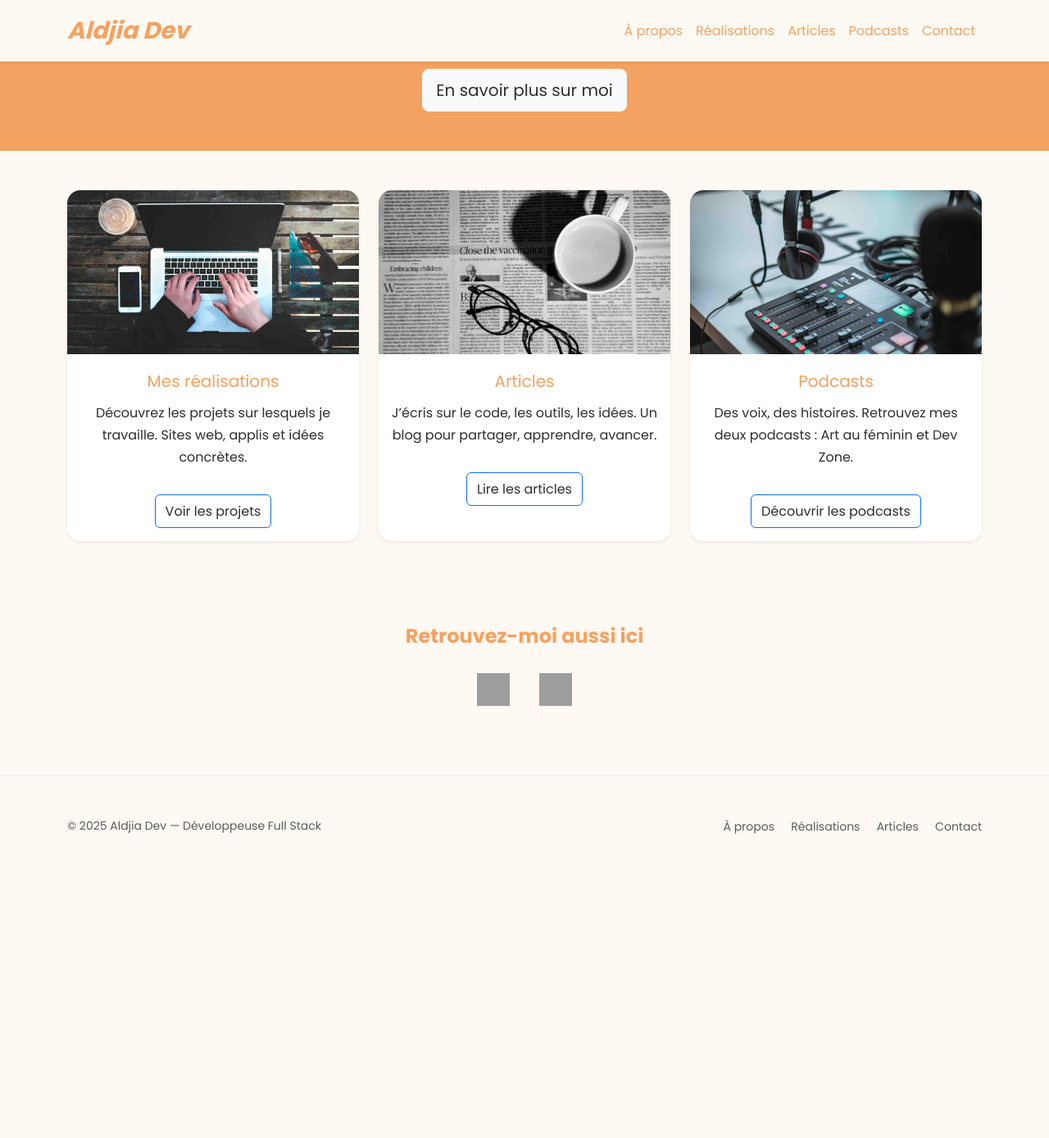
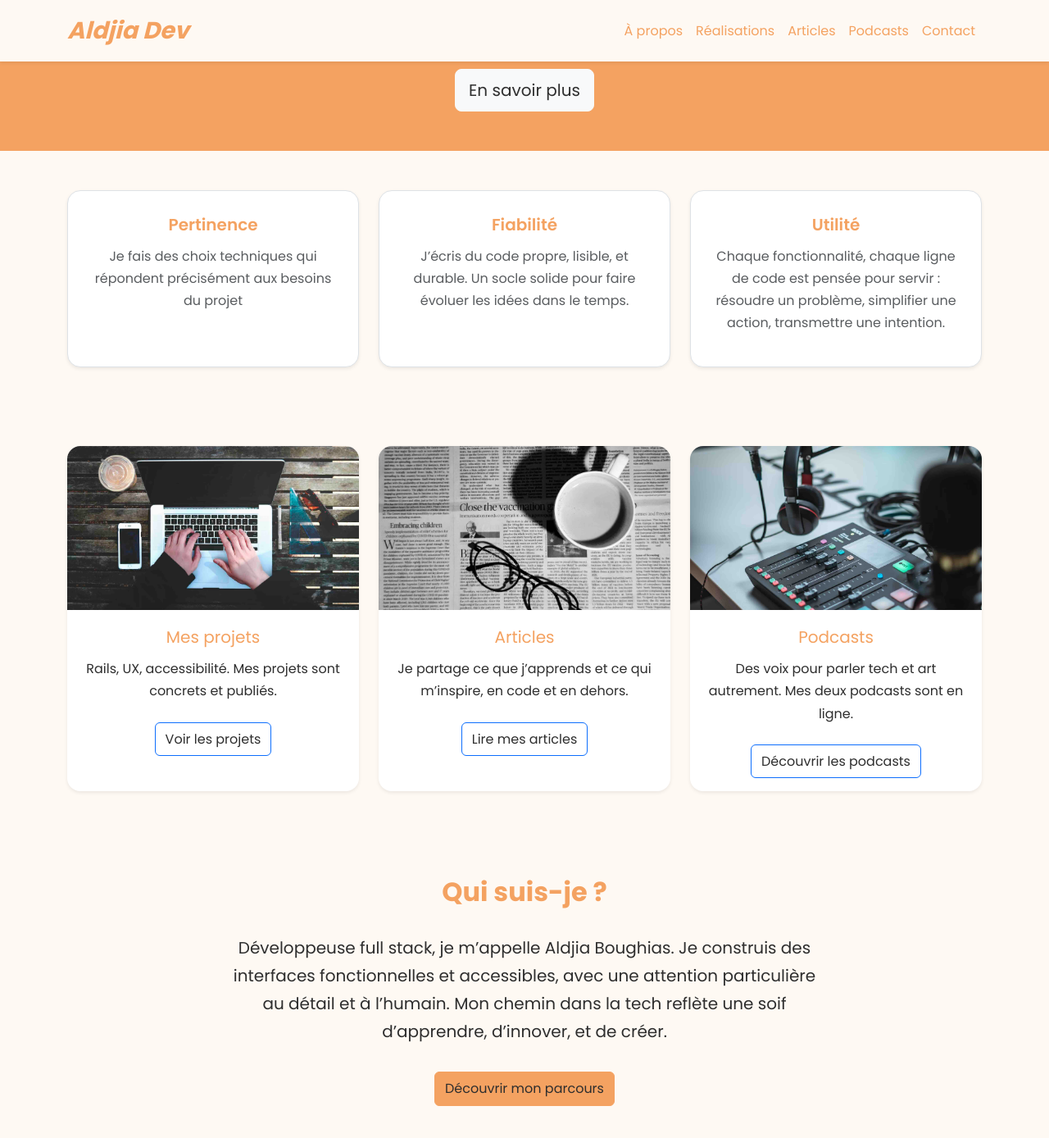
Before and after one commit to AldjiaDev/aldjia.dev, a Jekyll site: the page built from index.html, in a window 1280 px wide and 1400 px high, scrolled down 331 px. Shown: the top 1388 px of the window at 82% size. Built offline with Jekyll 4.4.1, drawn with Linux system fonts in a browser that asks for light colours; before the commit the page ends 1388 px from its top, so only the background shows below that; some of the changed text lies outside the part shown; grey boxes are pictures that could not be loaded.

Commit message:
Improve landing page content and wording for clarity and tone

```diff
--- a/index.html
+++ b/index.html
@@ -3,56 +3,78 @@ layout: default
 title: Accueil
 ---
 
-<!-- HERO AVEC MOT CLÉ ANIMÉ -->
-<section class="py-5 text-center" style="background-color: var(--primary); color: white;">
+<!-- HERO AVEC ANIMATION -->
+<section class="py-5 text-center" style="background-color: var(--primary); color: white; position: relative; z-index: 1;">
   <div class="container">
     <h1 class="display-3 fw-bold mb-4 text-white">
       Je développe des interfaces<br>
-      <span id="mot-clé" style="color: var(--accent);">solides</span>
+      <span id="typed-text" style="color: var(--accent);">Utiles, Humaines et Inspirantes.</span>
     </h1>
     <p class="lead text-white-50 mb-4">
-      Le code au service de projets concrets, humains, engagés.
+      Des projets concrets, du code qui a du sens.
     </p>
-    <a href="/about.html" class="btn btn-light btn-lg">En savoir plus sur moi</a>
+    <a href="/about" class="btn btn-light btn-lg">En savoir plus</a>
   </div>
 </section>
 
-<!-- SECTION NAVIGATION -->
+
+<!-- VALEURS -->
 <section class="container py-5">
   <div class="row text-center g-4">
+    <div class="col-md-4">
+      <div class="p-4 border rounded-4 shadow-sm bg-white h-100">
+        <h5 class="fw-semibold" style="color: var(--primary);">Pertinence</h5>
+        <p class="text-muted">Je fais des choix techniques qui répondent précisément aux besoins du projet </p>
+      </div>
+    </div>
+    <div class="col-md-4">
+      <div class="p-4 border rounded-4 shadow-sm bg-white h-100">
+        <h5 class="fw-semibold" style="color: var(--primary);">Fiabilité</h5>
+        <p class="text-muted">J’écris du code propre, lisible, et durable. Un socle solide pour faire évoluer les idées dans le temps.</p>
+      </div>
+    </div>
+    <div class="col-md-4">
+      <div class="p-4 border rounded-4 shadow-sm bg-white h-100">
+        <h5 class="fw-semibold" style="color: var(--primary);">Utilité</h5>
+        <p class="text-muted">Chaque fonctionnalité, chaque ligne de code est pensée pour servir : résoudre un problème, simplifier une action, transmettre une intention.</p>
+      </div>
+    </div>
+  </div>
+</section>
 
-    <!-- Card : Mes réalisations -->
+<!-- PROJETS / ARTICLES / PODCASTS -->
+<section class="container py-5">
+  <div class="row g-4 text-center">
+
     <div class="col-md-4">
-      <div class="card h-100 shadow-sm border-0 rounded-4 overflow-hidden">
-        <img src="/assets/images/projet.jpeg" class="card-img-top" alt="Mes réalisations" style="object-fit: cover; height: 200px;">
-        <div class="card-body text-center">
-          <h5 class="card-title" style="color: var(--primary);">Mes réalisations</h5>
-          <p class="card-text">Découvrez les projets sur lesquels je travaille. Sites web, applis et idées concrètes.</p>
-          <a href="/realisations.html" class="btn btn-outline-primary mt-3">Voir les projets</a>
+      <div class="card h-100 border-0 shadow-sm rounded-4 overflow-hidden">
+        <img src="/assets/images/projet.jpeg" class="card-img-top" style="object-fit: cover; height: 200px;" alt="Réalisations">
+        <div class="card-body">
+          <h5 class="card-title" style="color: var(--primary);">Mes projets</h5>
+          <p class="card-text">Rails, UX, accessibilité. Mes projets sont concrets et publiés.</p>
+          <a href="/realisations" class="btn btn-outline-primary mt-2">Voir les projets</a>
         </div>
       </div>
     </div>
 
-    <!-- Card : Articles -->
     <div class="col-md-4">
-      <div class="card h-100 shadow-sm border-0 rounded-4 overflow-hidden">
-        <img src="/assets/images/article.jpeg" class="card-img-top" alt="Articles" style="object-fit: cover; height: 200px;">
-        <div class="card-body text-center">
+      <div class="card h-100 border-0 shadow-sm rounded-4 overflow-hidden">
+        <img src="/assets/images/article.jpeg" class="card-img-top" style="object-fit: cover; height: 200px;" alt="Articles">
+        <div class="card-body">
           <h5 class="card-title" style="color: var(--primary);">Articles</h5>
-          <p class="card-text">J’écris sur le code, les outils, les idées. Un blog pour partager, apprendre, avancer.</p>
-          <a href="/blog.html" class="btn btn-outline-primary mt-3">Lire les articles</a>
+          <p class="card-text">Je partage ce que j’apprends et ce qui m’inspire, en code et en dehors.</p>
+          <a href="/blog" class="btn btn-outline-primary mt-2">Lire mes articles</a>
         </div>
       </div>
     </div>
 
-    <!-- Card : Podcasts -->
     <div class="col-md-4">
-      <div class="card h-100 shadow-sm border-0 rounded-4 overflow-hidden">
-        <img src="/assets/images/podcasts.jpeg" class="card-img-top" alt="Podcasts" style="object-fit: cover; height: 200px;">
-        <div class="card-body text-center">
+      <div class="card h-100 border-0 shadow-sm rounded-4 overflow-hidden">
+        <img src="/assets/images/podcasts.jpeg" class="card-img-top" style="object-fit: cover; height: 200px;" alt="Podcasts">
+        <div class="card-body">
           <h5 class="card-title" style="color: var(--primary);">Podcasts</h5>
-          <p class="card-text">Des voix, des histoires. Retrouvez mes deux podcasts : Art au féminin et Dev Zone.</p>
-          <a href="/podcasts.html" class="btn btn-outline-primary mt-3">Découvrir les podcasts</a>
+          <p class="card-text">Des voix pour parler tech et art autrement. Mes deux podcasts sont en ligne.</p>
+          <a href="/podcasts" class="btn btn-outline-primary mt-2">Découvrir les podcasts</a>
         </div>
       </div>
     </div>
@@ -60,9 +82,22 @@ title: Accueil
   </div>
 </section>
 
-<!-- Logos GitHub & LinkedIn -->
+<!-- SECTION À PROPOS -->
+<section class="py-5 text-center" style="background-color: #FEF9F3;">
+  <div class="container">
+    <h2 class="mb-4">Qui suis-je ?</h2>
+    <p class="lead mx-auto" style="max-width: 720px;">
+     Développeuse full stack, je m’appelle Aldjia Boughias.
+      Je construis des interfaces fonctionnelles et accessibles, avec une attention particulière au détail et à l’humain.
+      Mon chemin dans la tech reflète une soif d’apprendre, d’innover, et de créer.
+    </p>
+    <a href="/about" class="btn btn-primary mt-3">Découvrir mon parcours</a>
+  </div>
+</section>
+
+<!-- SECTION RÉSEAUX -->
 <section class="container text-center py-5">
-  <h4 class="mb-4">Retrouvez-moi aussi ici</h4>
+  <h4 class="mb-3">Me retrouver en ligne</h4>
   <a href="https://github.com/AldjiaDev" target="_blank" class="mx-3" aria-label="GitHub">
     <img src="https://cdn.jsdelivr.net/gh/devicons/devicon/icons/github/github-original.svg" alt="GitHub" width="40" height="40">
   </a>
```
Also changed, not shown: other parts of index.html (+8 -10 lines).
